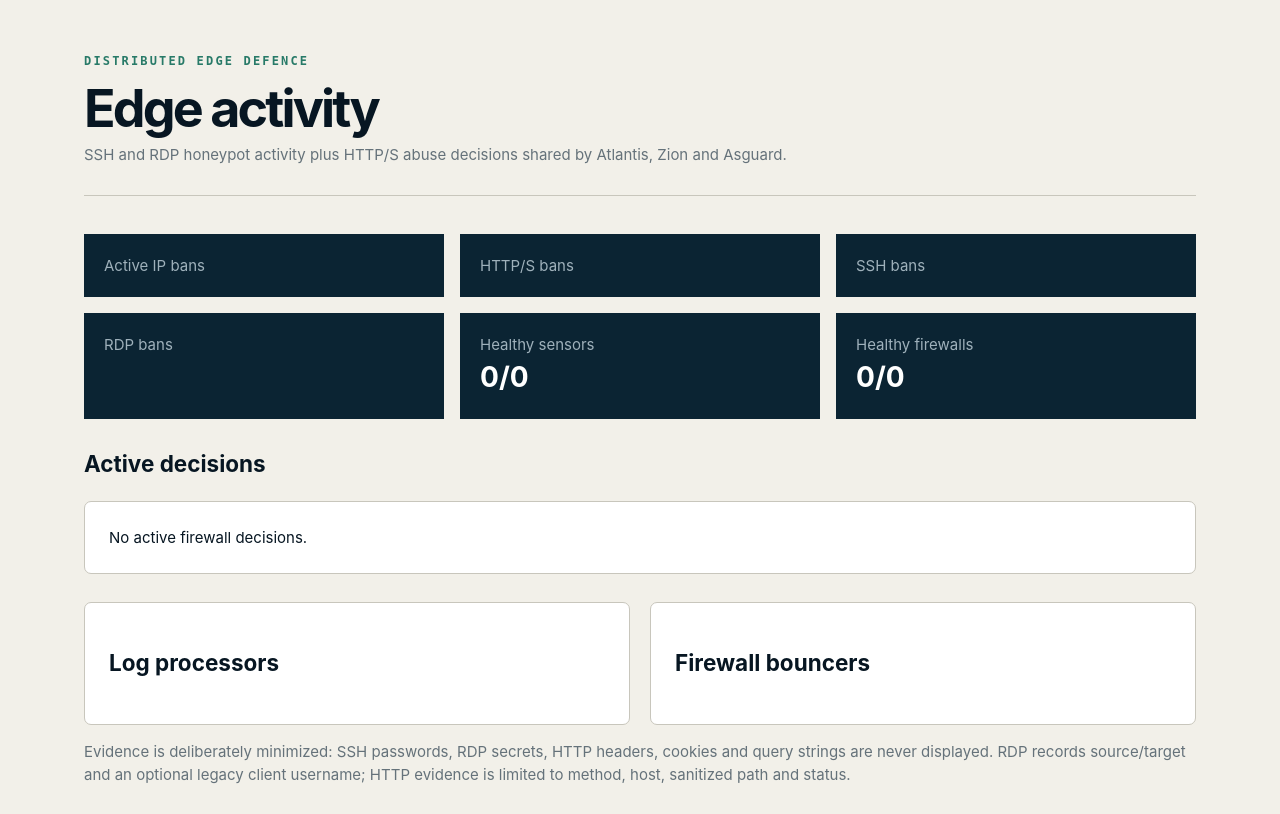
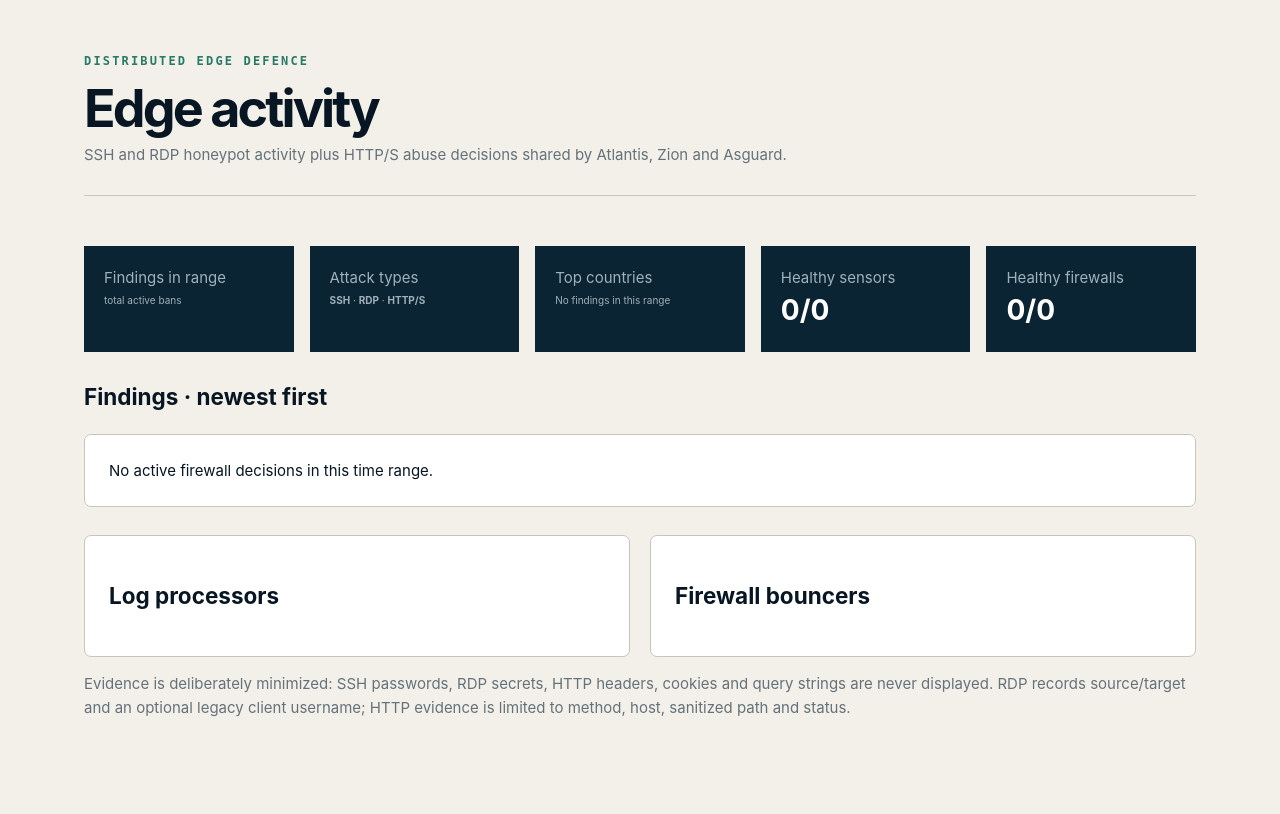
Before and after one commit to edwardtls/images, a Python web app: template cluster-factory-portal/app/templates/security.html in a window 1280 px wide. Shown: the part 72-886 px from the top of the page. After the commit the page ends 789 px from the top, so only its background shows below. Run offline with Jinja, Linux system fonts and the light colour scheme; the template is opened without the code that fills it, so the values that code supplies are empty.

Commit message:
Improve Factory security overview

```diff
--- a/cluster-factory-portal/app/static/cluster.css
+++ b/cluster-factory-portal/app/static/cluster.css
@@ -12,8 +12,17 @@
 .security-table .tr{grid-template-columns:1.05fr 1.2fr .8fr 1.3fr 1.45fr .8fr .65fr;align-items:center;gap:12px}
 .security-table .tr small{display:block;overflow-wrap:anywhere}
 .security-table form{margin:0}
-.security-metrics{grid-template-columns:repeat(3,minmax(0,1fr))}
-@media(max-width:900px){.security-metrics{grid-template-columns:repeat(2,minmax(0,1fr))}}
+.security-window{display:flex;flex-wrap:wrap;gap:8px;margin:-10px 0 22px}
+.security-window a{padding:7px 11px;border:1px solid var(--line);border-radius:999px;background:#fff;color:var(--muted);font:700 11px ui-monospace,monospace;text-decoration:none}
+.security-window a:hover,.security-window a.active{background:var(--navy);border-color:var(--navy);color:#fff}
+.security-metrics{grid-template-columns:repeat(5,minmax(0,1fr))}
+.security-metrics article small{display:block;color:#9fb1bb;font-size:10px;line-height:1.45;margin-top:4px}
+.security-metrics .metric-breakdown{white-space:nowrap}
+.country-metric ol{list-style:none;margin:7px 0 0;padding:0;font:11px/1.35 ui-monospace,monospace}
+.country-metric li{display:flex;justify-content:space-between;gap:12px;color:#d7e1e5}
+.country-metric li em{font-style:normal;color:#9fb1bb}
+@media(max-width:1050px){.security-metrics{grid-template-columns:repeat(3,minmax(0,1fr))}}
+@media(max-width:700px){.security-metrics{grid-template-columns:repeat(2,minmax(0,1fr))}}
 .compact{padding:7px 10px}
 .security-health{margin-top:28px}
 @media(max-width:760px){.danger-zone{grid-template-columns:1fr}}
--- a/cluster-factory-portal/app/templates/security.html
+++ b/cluster-factory-portal/app/templates/security.html
@@ -2,18 +2,20 @@
 <section class="page-head"><div><div class="eyebrow">Distributed edge defence</div><h1>Edge activity</h1><p>SSH and RDP honeypot activity plus HTTP/S abuse decisions shared by Atlantis, Zion and Asguard.</p></div></section>
 {% if error %}<section class="warning"><strong>Security status is temporarily unavailable.</strong><span>{{ error }}</span></section>
 {% else %}
+<nav class="security-window" aria-label="Finding time range">
+  {% for value, label in windows %}<a href="/security?window={{ value }}" class="{{ 'active' if window == value else '' }}"{% if window == value %} aria-current="page"{% endif %}>{{ label }}</a>{% endfor %}
+</nav>
 <section class="metrics security-metrics">
-  <article><span>Active IP bans</span><strong>{{ status.active_bans }}</strong></article>
-  <article><span>HTTP/S bans</span><strong>{{ status.http_bans }}</strong></article>
-  <article><span>SSH bans</span><strong>{{ status.ssh_bans }}</strong></article>
-  <article><span>RDP bans</span><strong>{{ status.rdp_bans }}</strong></article>
+  <article><span>Findings in range</span><strong>{{ status.active_bans }}</strong><small>{{ status.total_active_bans }} total active bans</small></article>
+  <article><span>Attack types</span><strong>{{ status.active_bans }}</strong><small class="metric-breakdown"><b>SSH</b> {{ status.ssh_bans }} · <b>RDP</b> {{ status.rdp_bans }} · <b>HTTP/S</b> {{ status.http_bans }}</small></article>
+  <article class="country-metric"><span>Top countries</span>{% if status.top_countries %}<ol>{% for item in status.top_countries %}<li><b>{{ item.country }}</b><em>{{ item.count }}</em></li>{% endfor %}</ol>{% else %}<small>No findings in this range</small>{% endif %}</article>
   <article><span>Healthy sensors</span><strong>{{ status.sensors|selectattr('healthy')|list|length }}/{{ status.sensors|length }}</strong></article>
   <article><span>Healthy firewalls</span><strong>{{ status.bouncers|selectattr('healthy')|list|length }}/{{ status.bouncers|length }}</strong></article>
 </section>
-<section><h2>Active decisions</h2>
+<section><h2>Findings · newest first</h2>
 {% if status.decisions %}<div class="table security-table"><div class="tr th"><span>Address</span><span>Service / evidence</span><span>Sensor / target</span><span>Country / network</span><span>Reason</span><span>Remaining</span><span>Action</span></div>
 {% for decision in status.decisions %}<div class="tr"><span class="mono">{{ decision.ip }}</span><span>{{ decision.service }}{% if decision.service == 'HTTP/S' %}<small class="mono">{{ decision.http_method or 'REQUEST' }} {{ decision.http_path or '—' }}{% if decision.http_status %} → {{ decision.http_status }}{% endif %}</small>{% else %}<small>user: <span class="mono">{{ decision.target_user or '—' }}</span></small>{% endif %}</span><span>{{ decision.sensor }}<small>{{ decision.target_host }}</small></span><span>{{ decision.country or '—' }}<small>{{ decision.network or 'Unknown network' }}</small></span><span>{{ decision.scenario }}</span><span class="mono">{{ decision.duration }}</span><span>{% if admin %}<form method="post" action="/security/bans/{{ decision.ip }}/delete" data-confirm="Remove the distributed ban for {{ decision.ip }}?"><input type="hidden" name="csrf" value="{{ csrf }}"><button class="danger compact">Remove</button></form>{% else %}<span class="muted">Admin only</span>{% endif %}</span></div>{% endfor %}</div>
-{% else %}<div class="empty">No active firewall decisions.</div>{% endif %}</section>
+{% else %}<div class="empty">No active firewall decisions in this time range.</div>{% endif %}</section>
 <section class="split security-health"><div class="panel"><h2>Log processors</h2><div class="mini-list">{% for sensor in status.sensors %}<div><span>{{ sensor.name }}</span><span class="status {{ 'ready' if sensor.healthy else '' }}">{{ 'healthy' if sensor.healthy else 'unhealthy' }}</span></div>{% endfor %}</div></div><div class="panel"><h2>Firewall bouncers</h2><div class="mini-list">{% for bouncer in status.bouncers %}<div><span>{{ bouncer.name }}</span><span class="status {{ 'ready' if bouncer.healthy else '' }}">{{ 'healthy' if bouncer.healthy else 'unhealthy' }}</span></div>{% endfor %}</div></div></section>
 <p class="note">Evidence is deliberately minimized: SSH passwords, RDP secrets, HTTP headers, cookies and query strings are never displayed. RDP records source/target and an optional legacy client username; HTTP evidence is limited to method, host, sanitized path and status.</p>
 {% endif %}{% endblock %}
```
Also changed, not shown: cluster-factory-portal/app/edge_security.py (+6 -2 lines), cluster-factory-portal/app/main.py (+9 -3 lines).
